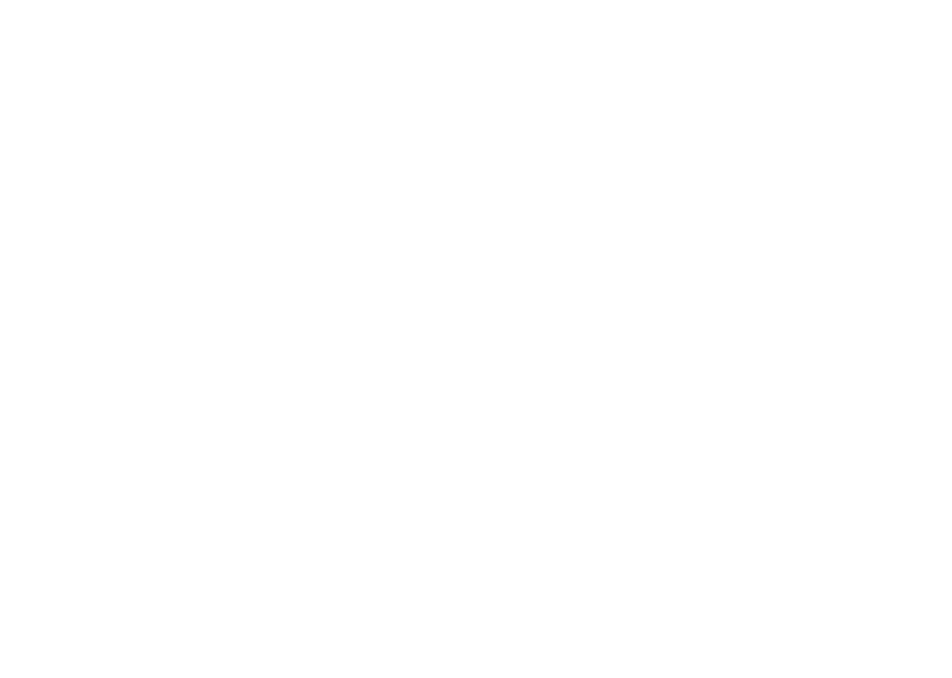
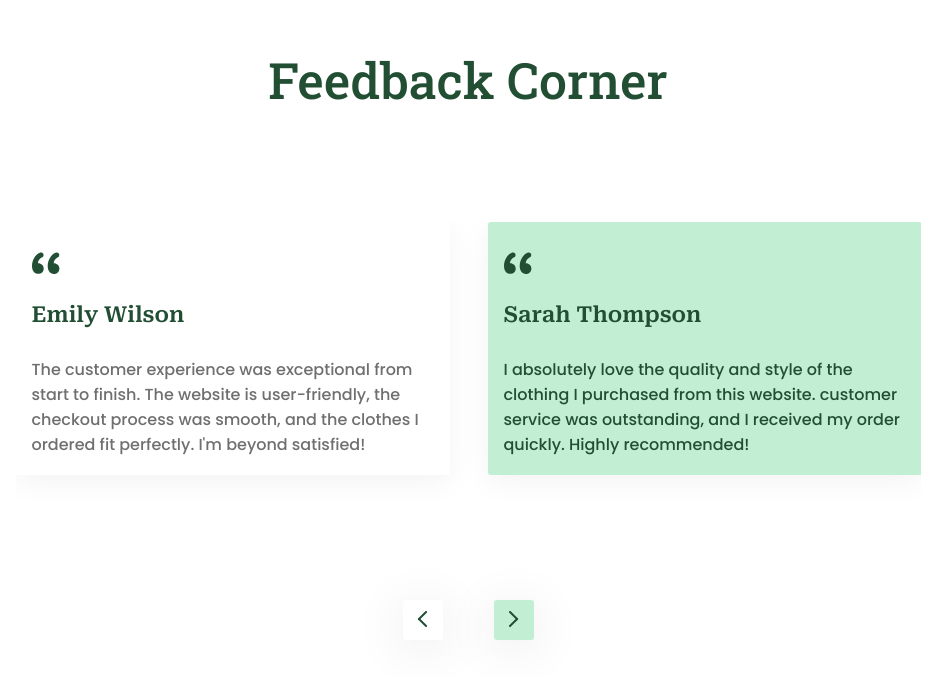
Before and after one commit to Level0n/Rivo, a React (Vite) app: page / in a window 1280 px wide. Shown: the part 5251-5929 px from the top of the page, without its empty margins (172-1124 px from the left). Before the commit the page ends 5298 px from the top, so only its background shows below. Built offline with nearby package versions, Linux system fonts and the light colour scheme.

Commit message:
19.11.2026

```diff
--- a/src/TSX/Main.tsx
+++ b/src/TSX/Main.tsx
@@ -13,7 +13,7 @@ function Main(): JSX.Element {
       <Products />
       <Exclusive />
       <Designer />
-      {/* <Feedback /> */}
+      <Feedback />
     </main>
   )
 }
--- a/src/TSX/Main/Feedback.tsx
+++ b/src/TSX/Main/Feedback.tsx
@@ -28,15 +28,21 @@ function Feedback(): JSX.Element {
   }
 
   function goRight(): void {
+    let limit: number = 2;
+    if (window.innerWidth <= 1400) limit = 1;
+    if (window.innerWidth <= 950) limit = 0;
     if (slide.current !== null) {
-      i = (i + 1) % (blocks.length - 2);
+      i = (i + 1) % (blocks.length - limit);
       goSlide();
     }
   }
 
   function goLeft(): void {
+    let limit: number = 3;
+    if (window.innerWidth <= 1400) limit = 2;
+    if (window.innerWidth <= 950) limit = 1;
     if (slide.current !== null) {
-      if (i === 0) i = blocks.length - 3;
+      if (i === 0) i = blocks.length - limit;
       else i--;
       goSlide();
     }
--- a/src/styles/header/header_top.css
+++ b/src/styles/header/header_top.css
@@ -108,7 +108,7 @@
   }
 }
 
-@media (max-width: 600px) {
+@media (max-width: 650px) {
   .header-top {
     flex-direction: column;
     gap: 40px;
--- a/src/styles/main/designer.css
+++ b/src/styles/main/designer.css
@@ -8,6 +8,7 @@
 .designer-title {
   font: 500 50px/normal RobotoSlabM;
   color: var(--color-green-dark);
+  text-align: center;
   margin-bottom: 51px;
 }
 
@@ -23,7 +24,7 @@
   justify-content: center;
   gap: 44px;
   max-width: 1377px;
-  width: 100%;
+
 }
 
 .designer-blocks-block {
@@ -80,6 +81,10 @@
 }
 
 @media (max-width: 1000px) {
+  .designer {
+    margin-bottom: 166px;
+  }
+
   .designer-title {
     font-size: 50px;
   }
@@ -107,3 +112,53 @@
     max-width: 215px;
   }
 }
+
+@media (max-width: 750px) {
+  .designer-blocks {
+    flex-direction: column;
+    gap: 40px;
+  }
+
+  .designer-blocks-block-img {
+    width: 430px;
+    height: 566px;
+  }
+
+  .designer-blocks-block-title {
+    font-size: 30px;
+  }
+
+  .designer-blocks-block-subtitle {
+    font-size: 22px;
+    max-width: 430px;
+  }
+}
+
+@media (max-width: 500px) {
+  .designer-title {
+    font-size: 36px;
+  }
+
+  .designer-subtitle {
+    font-size: 16px;
+    max-width: 400px;
+  }
+
+  .designer-blocks {
+    gap: 30px;
+  }
+
+  .designer-blocks-block-img {
+    width: 215px;
+    height: 283px;
+  }
+
+  .designer-blocks-block-title {
+    font-size: 18px;
+  }
+
+  .designer-blocks-block-subtitle {
+    font-size: 14px;
+    max-width: 215px;
+  }
+}
--- a/src/styles/main/feedback.css
+++ b/src/styles/main/feedback.css
@@ -19,7 +19,8 @@
 .feedback-blocks-slide {
   max-width: 1377px;
   overflow: hidden;
-  margin-bottom: 125px;
+  padding-bottom: 35px;
+  margin-bottom: 90px;
 }
 
 .feedback-blocks-block {
@@ -76,3 +77,19 @@
 .feedback-arrows-right {
   background-color: #C2EFD4;
 }
+
+@media (max-width: 1400px) {
+  .feedback {
+    padding: 0 15px;
+  }
+
+  .feedback-blocks-slide {
+    max-width: 905px;
+  }
+}
+
+@media (max-width: 950px) {
+  .feedback-blocks-slide {
+    max-width: 474px;
+  }
+}
```
